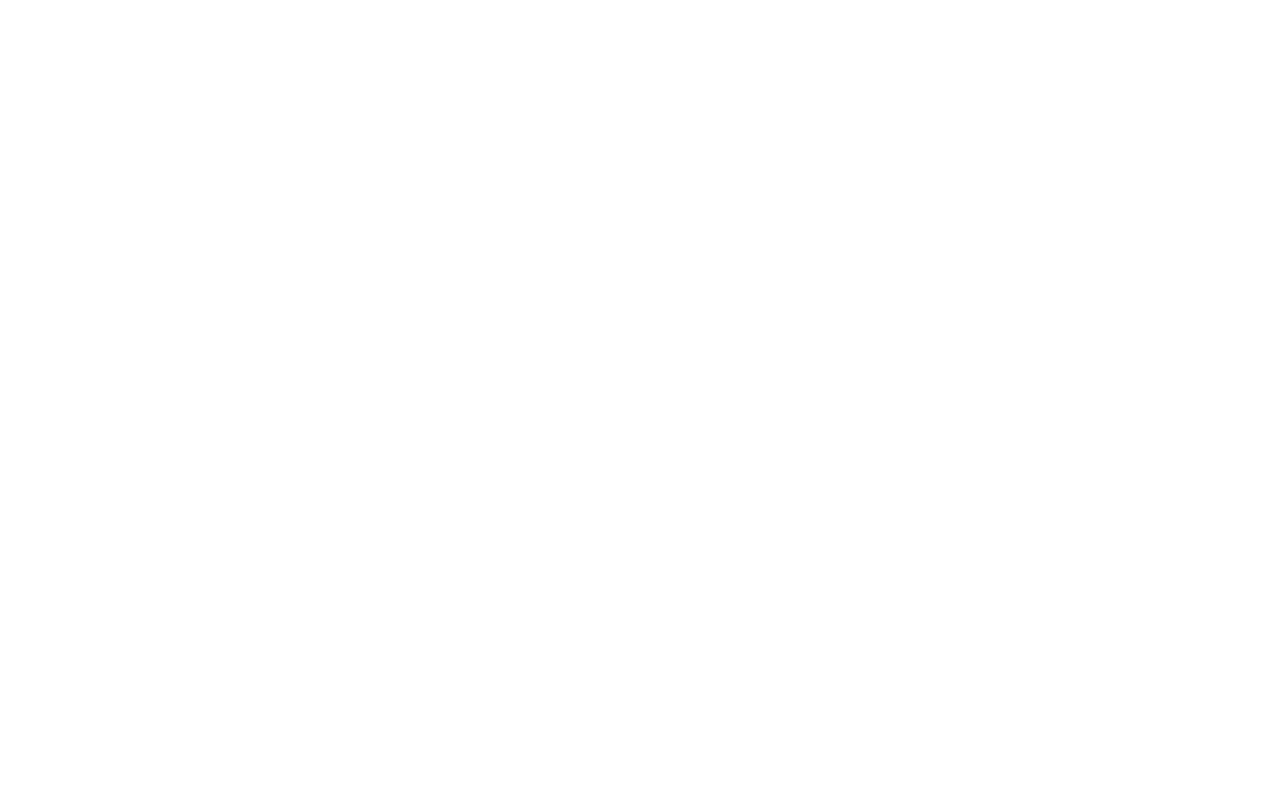
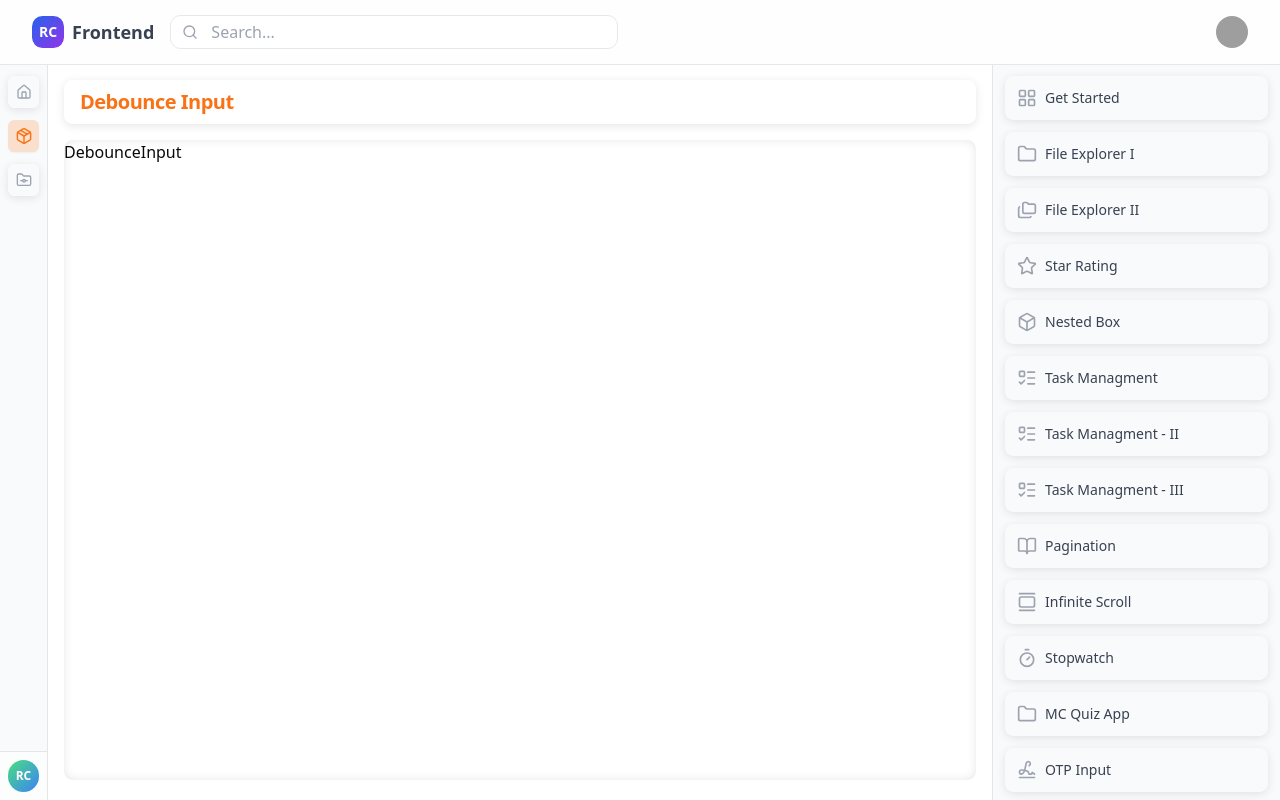
Before and after one commit to sachinrk04/UI-Problems-New, a React (Vite) app: page /ui-problems/debounce-input in a window 1280 px wide. Before the commit this address had no page. Built offline with nearby package versions, Linux system fonts and the light colour scheme; grey boxes are pictures that could not be loaded.

Commit message:
DebounceInput

```diff
--- a/src/App.tsx
+++ b/src/App.tsx
@@ -34,6 +34,7 @@ import NestedBox from "./pages/UIProblems/NestedBox";
 import PaginationPage from "./pages/UIProblems/PaginationPage";
 import InfiniteScrollPage from "./pages/UIProblems/InfiniteScrollPage";
 import StopwatchPage from "./pages/UIProblems/StopwatchPage";
+import DebounceInput from "./pages/UIProblems/DebounceInput";
 
 function App() {
   return (
@@ -54,6 +55,7 @@ function App() {
             <Route path="stopwatch" element={<StopwatchPage />} />
             <Route path="mc-quiz-app" element={<MCQuizApp />} />
             <Route path="otp-input" element={<OtpInput />} />
+            <Route path="debounce-input" element={<DebounceInput />} />
             <Route path="tic-tac-toe" element={<TicTacToe />} />
             <Route path="tic-tac-toe-ii" element={<TicTacToeII />} />
             <Route path="tic-tac-toe-iii" element={<TicTacToeIII />} />
--- /dev/null
+++ b/src/pages/UIProblems/DebounceInput.tsx
@@ -0,0 +1,19 @@
+import PageHeader from '@/components/PageHeader';
+
+const DebounceInput = () => {
+  return (
+    <div className="flex flex-col p-4 overflow-auto gap-y-4">
+      <div className="w-full px-4 py-2 overflow-auto rounded-md shadow-[0_2px_10px_rgba(0,0,0,0.10)]">
+        <PageHeader title="Debounce Input" />
+      </div>
+
+      <div className="flex gap-4">
+        <div className="h-[calc(100vh-10rem)] overflow-auto shadow-[inset_0_0px_10px_rgba(0,0,0,0.10)] rounded-md w-full flex flex-col">
+          DebounceInput
+        </div>
+      </div>
+    </div>
+  );
+}
+
+export default DebounceInput;
--- a/src/questions/memoization-I.js
+++ b/src/questions/memoization-I.js
@@ -4,7 +4,7 @@ const memoization = (fun) => {
     return function(...args) {
         const key = JSON.stringify(args);
         if (cache[key]) return cache[key];
-        const output = fun(...args);
+        const output = func.apply(this, args);
         cache[key] = output;
         return output;
     };
--- a/src/routes/uiProblemRoutes.tsx
+++ b/src/routes/uiProblemRoutes.tsx
@@ -14,6 +14,7 @@ import {
   Square,
   Star,
   Timer,
+  TimerReset,
   Users2,
 } from "lucide-react";
 
@@ -106,6 +107,13 @@ export const uiProblemRoutes = [
     name: "OTP Input",
     href: "/ui-problems/otp-input",
     icon: SignatureIcon,
+    sideDescription: "",
+    pageDescription: "",
+  },
+  {
+    name: "Debounce Input",
+    href: "/ui-problems/debounce-input",
+    icon: TimerReset,
     sideDescription: "",
     pageDescription: "",
   },
```
